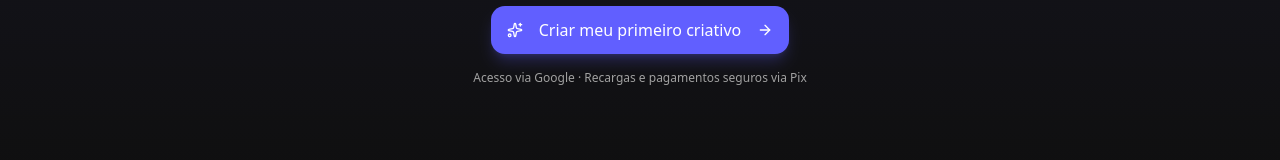
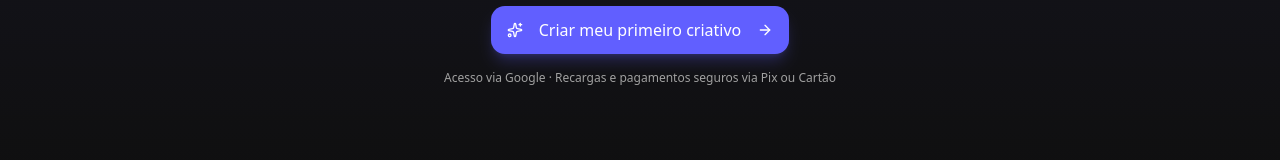
Before and after one commit to EmanuelBacalhau/rivoflow-web, a Next.js app: page / in a window 1280 px wide. Shown: the part 5495-5655 px from the top of the page. Built offline with nearby package versions, Linux system fonts and the light colour scheme; no server answers.

Commit message:
fix: update payment method description in LandingFinalCta component

```diff
--- a/src/components/landing/final-cta.tsx
+++ b/src/components/landing/final-cta.tsx
@@ -32,7 +32,7 @@ export function LandingFinalCta() {
           </Button>
         </Link>
         <p className="text-xs text-muted-foreground mt-4">
-          Acesso via Google · Recargas e pagamentos seguros via Pix
+          Acesso via Google · Recargas e pagamentos seguros via Pix ou Cartão
         </p>
       </div>
     </section>
```
